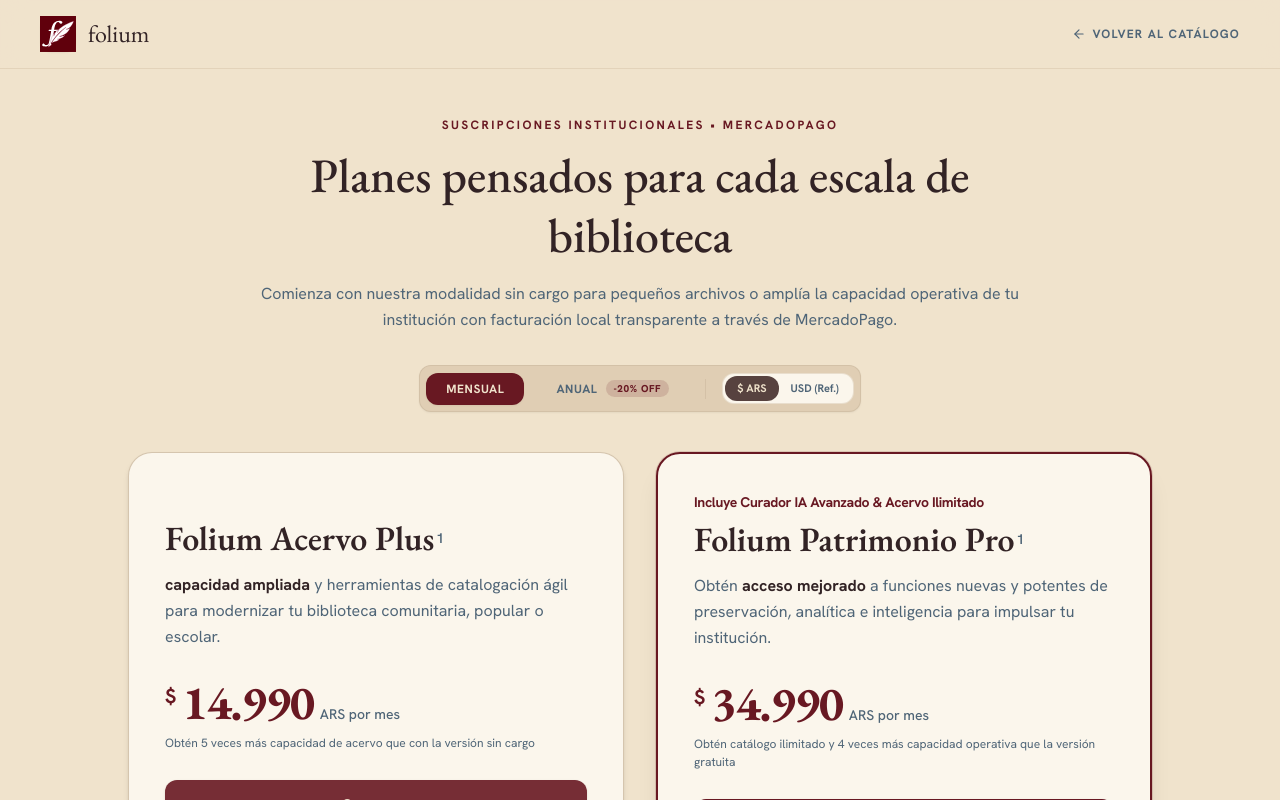
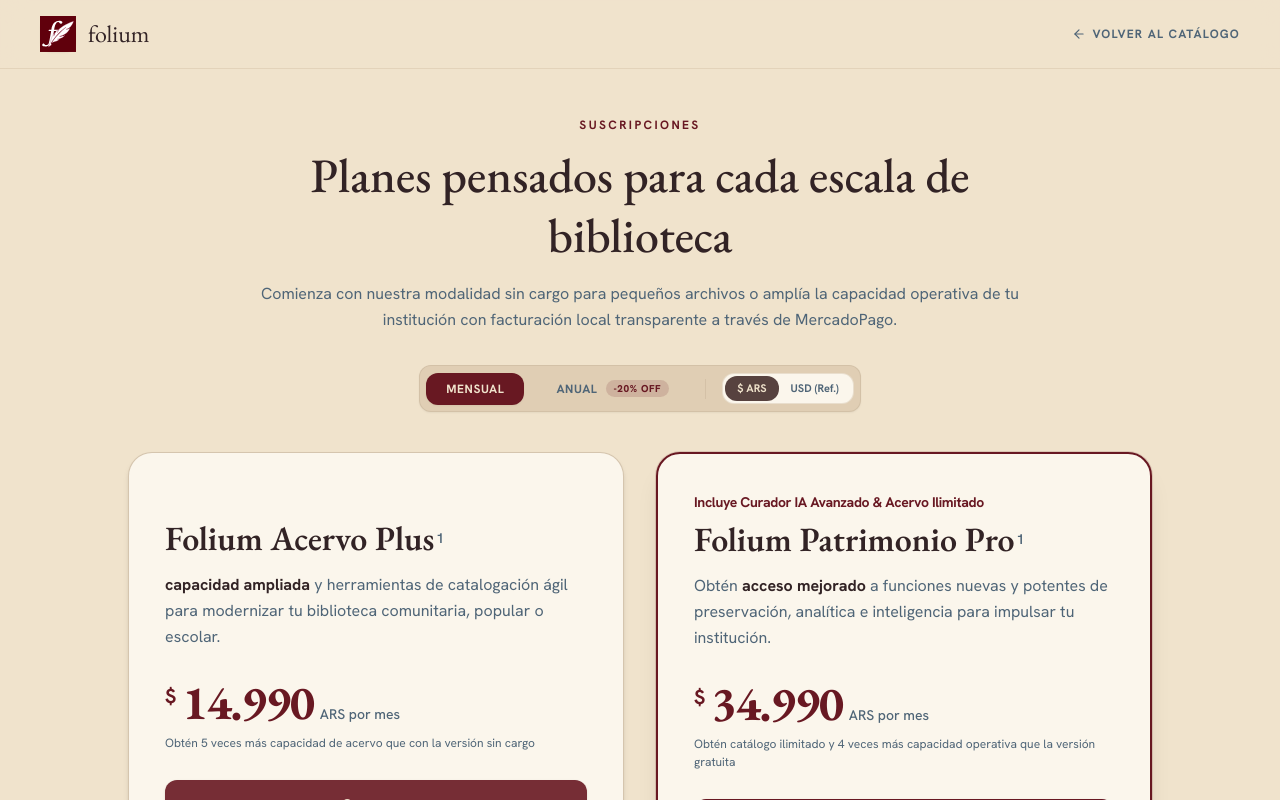
Before and after one commit to Facundo177/folium-web-app, a React (Vite) app: page /pricing in a window 1280 px wide. Shown: the top 800 px of the page. Built offline with nearby package versions, Linux system fonts and the light colour scheme; no server answers.

Commit message:
Edite palabras de los planes

```diff
--- a/src/components/BillingComponents/LibraryPricingCards.jsx
+++ b/src/components/BillingComponents/LibraryPricingCards.jsx
@@ -37,7 +37,7 @@ export default function LibraryPricingCards({
         {/* Encabezado y Controles de Facturación */}
         <div className="text-center max-w-3xl mx-auto mb-10">
           <span className="text-label-caps text-primary tracking-[0.2em] uppercase block mb-3">
-            Suscripciones Institucionales • MercadoPago
+            Suscripciones
           </span>
           <h2 className="font-serif text-3xl sm:text-5xl text-on-surface font-medium leading-tight mb-4">
             Planes pensados para cada escala de biblioteca
```
